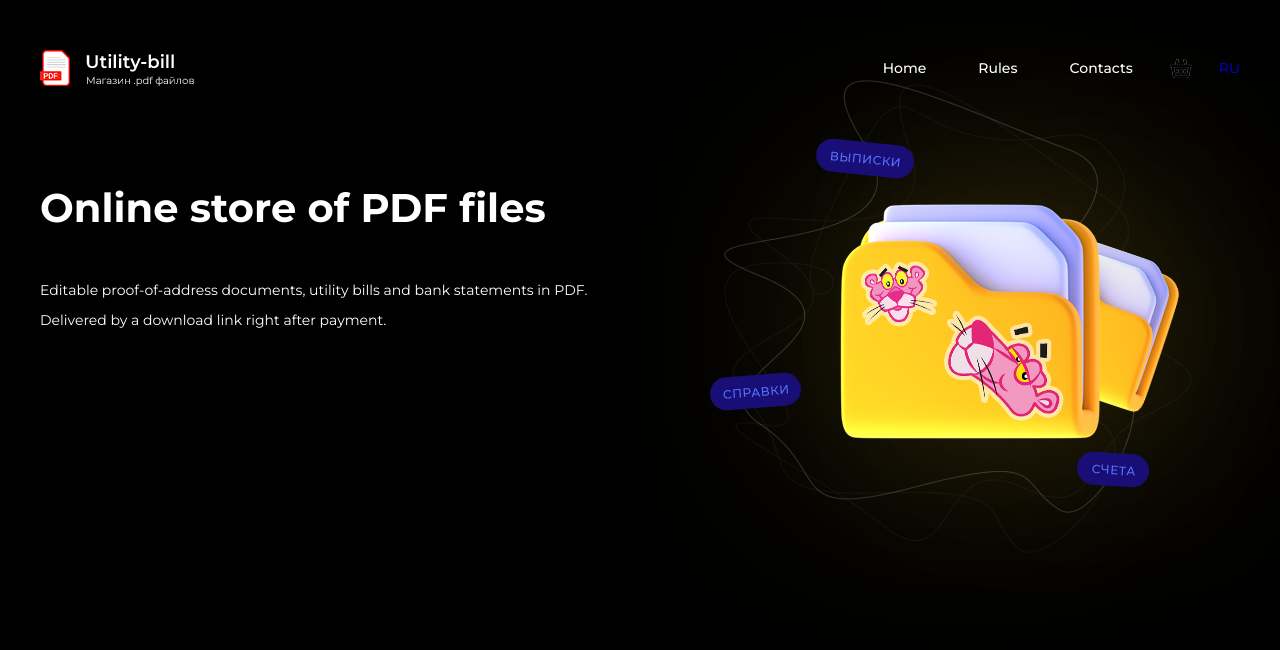
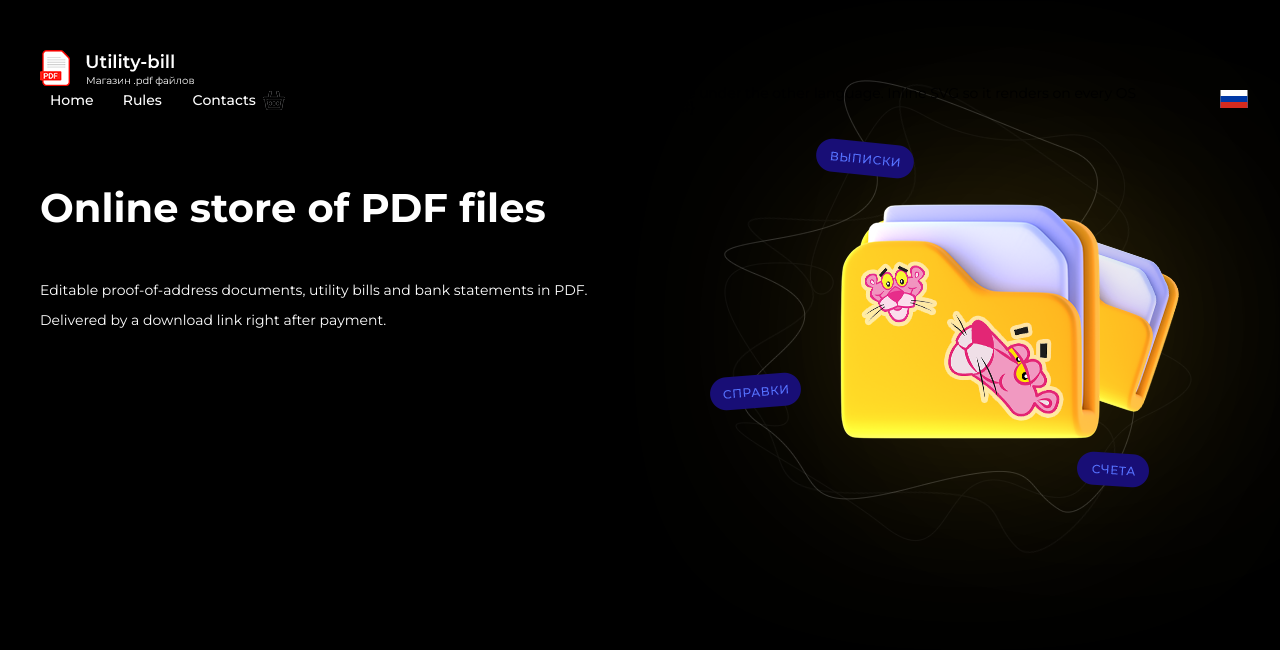
Before and after one commit to RuVl/PsdShop, a Django app: page /en/ in a window 1280 px wide. Shown: the top 650 px of the page. Run offline with Django 5.2, Linux system fonts and the light colour scheme; data comes from the database, SQL or seed files in the repository; data that the repository does not hold is empty; parts of the project's set-up code (start-up, migrations or seed data) failed here and were passed over; some libraries are stand-ins or nearby versions.

Commit message:
feat(storefront): switched the language toggle to a flag, wired add-to-cart and dropped the year filter
The header language link showed EN/RU text; it is now an inline-SVG flag (in a shared
_lang_switch partial), rendering on every OS unlike regional-indicator emoji. The cart island
gained a writer: it binds the [data-add-to-cart] buttons and keeps #cart-counter live in the
same tab, so the cart actually fills. The year filter and its view/template/test plumbing were
removed.

```diff
--- /dev/null
+++ b/backend/storefront/templates/storefront/_lang_switch.html
@@ -0,0 +1,26 @@
+{% load i18n storefront %}
+{# Language switcher: a flag linking to the current page under the other language. Inline SVG so it
+   renders on every OS (regional-indicator flag emoji are blank on Windows). #}
+{% get_current_language as current_lang %}
+{% get_available_languages as languages %}
+{% for code, name in languages %}{% if code != current_lang %}
+<a class="lang opacity" href="{% switch_language_url code %}" title="{{ name }}" aria-label="{{ name }}">
+    {% if code == "ru" %}
+    <svg class="lang__flag" viewBox="0 0 9 6" width="28" height="18" role="img" aria-hidden="true">
+        <rect width="9" height="6" fill="#fff"/>
+        <rect width="9" height="4" y="2" fill="#0039A6"/>
+        <rect width="9" height="2" y="4" fill="#D52B1E"/>
+    </svg>
+    {% else %}
+    <svg class="lang__flag" viewBox="0 0 60 30" width="28" height="18" role="img" aria-hidden="true">
+        <clipPath id="lang-gb-clip"><path d="M0,0 v30 h60 v-30 z"/></clipPath>
+        <g clip-path="url(#lang-gb-clip)">
+            <path d="M0,0 v30 h60 v-30 z" fill="#012169"/>
+            <path d="M0,0 L60,30 M60,0 L0,30" stroke="#fff" stroke-width="6"/>
+            <path d="M30,0 v30 M0,15 h60" stroke="#fff" stroke-width="10"/>
+            <path d="M30,0 v30 M0,15 h60" stroke="#C8102E" stroke-width="6"/>
+        </g>
+    </svg>
+    {% endif %}
+</a>
+{% endif %}{% endfor %}
--- a/backend/storefront/templates/storefront/base.html
+++ b/backend/storefront/templates/storefront/base.html
@@ -24,16 +24,10 @@
                     <span class="icon-cart"></span>
                     <span id="cart-counter" class="badge text-small primary" hidden></span>
                 </a>
-                {% get_current_language as current_lang %}
-                {% get_available_languages as languages %}
-                {% for code, name in languages %}{% if code != current_lang %}
-                    <a class="lang opacity" href="{% switch_language_url code %}">{{ code|upper }}</a>
-                {% endif %}{% endfor %}
+                {% include "storefront/_lang_switch.html" %}
             </div>
             <div class="header__mobile">
-                {% for code, name in languages %}{% if code != current_lang %}
-                    <a class="lang opacity" href="{% switch_language_url code %}">{{ code|upper }}</a>
-                {% endif %}{% endfor %}
+                {% include "storefront/_lang_switch.html" %}
                 <button type="button" class="btn-reset burger">
                     <span class="burger-icon"></span>
                 </button>
--- a/backend/storefront/templates/storefront/catalog.html
+++ b/backend/storefront/templates/storefront/catalog.html
@@ -77,18 +77,6 @@
                         <div class="filter-products">
                             <div class="text-small black">{% translate "Filter products" %}</div>
                             <div class="filter-products-content">
-                                {% if years %}
-                                <div class="select-option filter-products-year">
-                                    <div class="filter-products-card-list">
-                                        <a class="filter-products-card-list-item filter-products-btn {% if not selected_year %}current{% endif %}"
-                                           href="{% url 'storefront:catalog' country=country_slug doctype=type_slug %}">{% translate "Any year" %}</a>
-                                        {% for year in years %}
-                                        <a class="filter-products-card-list-item filter-products-btn {% if selected_year == year|stringformat:'s' %}current{% endif %}"
-                                           href="{% url 'storefront:catalog' country=country_slug doctype=type_slug %}?year={{ year }}">{{ year }}</a>
-                                        {% endfor %}
-                                    </div>
-                                </div>
-                                {% endif %}
                                 <div class="filter-products-right">
                                     <div class="filter-products-card-list">
                                         <a class="filter-products-card-list-item filter-products-btn {% if not selected_type %}current{% endif %}"
@@ -113,11 +101,11 @@
                         {% if page_obj.has_other_pages %}
                         <nav class="pagination">
                             {% if page_obj.has_previous %}
-                                <a class="btn text" href="?page={{ page_obj.previous_page_number }}{% if selected_year %}&year={{ selected_year }}{% endif %}">{% translate "Previous" %}</a>
+                                <a class="btn text" href="?page={{ page_obj.previous_page_number }}">{% translate "Previous" %}</a>
                             {% endif %}
                             <span class="text black">{{ page_obj.number }} / {{ page_obj.paginator.num_pages }}</span>
                             {% if page_obj.has_next %}
-                                <a class="btn text" href="?page={{ page_obj.next_page_number }}{% if selected_year %}&year={{ selected_year }}{% endif %}">{% translate "Next" %}</a>
+                                <a class="btn text" href="?page={{ page_obj.next_page_number }}">{% translate "Next" %}</a>
                             {% endif %}
                         </nav>
                         {% endif %}
--- a/backend/storefront/views.py
+++ b/backend/storefront/views.py
@@ -1,8 +1,8 @@
-"""Server-rendered catalog: the home page and the country/type/year listing.
+"""Server-rendered catalog: the home page and the country/type listing.
 
 The URL carries the filter (`/<lang>/<country>/<type>/`, `all` meaning "any"), the query string
-carries the year and the page. Everything a card shows comes off the models directly - there is no
-JSON API for the listing (ADR-0009).
+carries the page. Everything a card shows comes off the models directly - there is no JSON API for
+the listing (ADR-0009).
 """
 
 from django.core.paginator import Paginator
@@ -30,17 +30,6 @@ def catalog(request, country=None, doctype=None):
     if selected_type:
         products = products.filter(document_type=selected_type)
 
-    # Years offered in the current country/type selection, before the year filter narrows it -
-    # so picking a year never empties the year dropdown.
-    years = list(products.exclude(year__isnull=True).values_list("year", flat=True).distinct().order_by("-year"))
-
-    selected_year = request.GET.get("year") or ""
-    if selected_year:
-        if selected_year.isdigit():
-            products = products.filter(year=int(selected_year))
-        else:
-            selected_year = ""
-
     page = Paginator(products, PAGE_SIZE).get_page(request.GET.get("page"))
 
     context = {
@@ -49,9 +38,7 @@ def catalog(request, country=None, doctype=None):
         "countries": Country.objects.non_empty(),
         "popular_countries": Country.objects.non_empty().filter(is_popular=True),
         "document_types": DocumentType.objects.with_product_counts().filter(products_count__gt=0),
-        "years": years,
         "selected_country": selected_country,
         "selected_type": selected_type,
-        "selected_year": selected_year,
     }
     return render(request, "storefront/catalog.html", context)
```
Also changed, not shown: backend/storefront/tests.py (+0 -9 lines), frontend/src/islands/cart-counter.js (+51 -12 lines).
